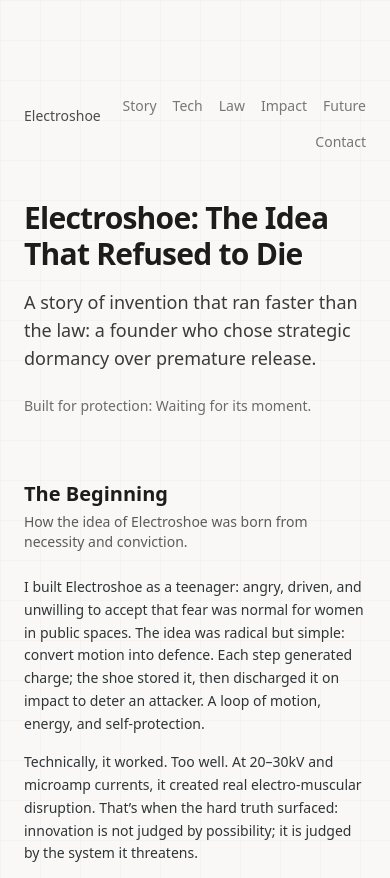
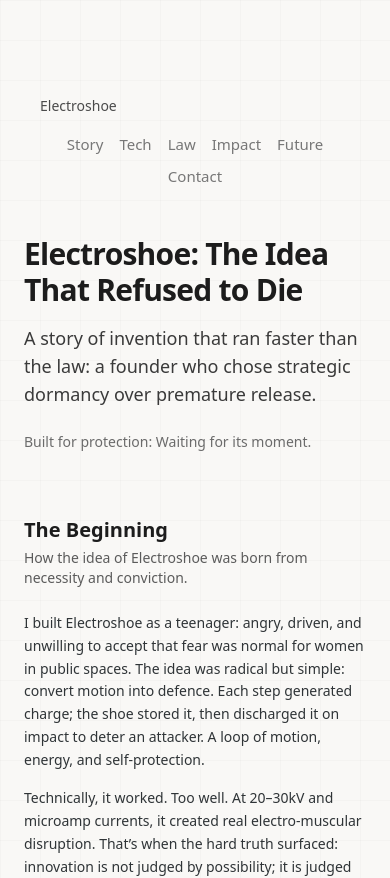
Before and after one commit to vishal23S/Electroshoe, a React (Vite) app: page / in a window 390 px wide. Shown: the top 878 px of the page. Built offline with nearby package versions, Linux system fonts and the light colour scheme.

Commit message:
formatting menu

```diff
--- a/src/ElectroShoeOnePager.jsx
+++ b/src/ElectroShoeOnePager.jsx
@@ -30,28 +30,35 @@ linear-gradient(90deg, rgba(0,0,0,0.02) 1px, transparent 1px)`,
       }}
     >
       <div className="max-w-3xl mx-auto px-6 py-20">
-        <header className="flex items-center justify-between mb-12">
-          <div>
-            <div className="text-sm text-[#4b4b4b]">Electroshoe</div>
-          </div>
-          <nav
-  	  className="text-sm text-[#777] flex flex-wrap justify-end gap-4
-sm:gap-6 w-full sm:w-auto mt-4 sm:mt-0">
-  	   <a href="#story" className="hover:text-black transition-colors
-duration-200">Story</a>
-  	   <a href="#tech" className="hover:text-black transition-colors
-duration-200">Tech</a>
-  	   <a href="#law" className="hover:text-black transition-colors
-duration-200">Law</a>
-  	   <a href="#impact" className="hover:text-black transition-colors
-duration-200">Impact</a>
-  	   <a href="#future" className="hover:text-black transition-colors
-duration-200">Future</a>
-  	   <a href="#contact" className="hover:text-black
-transition-colors
-duration-200">Contact</a>
-	  </nav>
-        </header>
+        <header className="mb-12">
+  <div className="max-w-3xl mx-auto px-4 sm:px-6">
+    {/* Row 1: logo (always) + desktop menu */}
+    <div className="flex items-center justify-between py-4">
+      <div className="text-sm text-[#4b4b4b]">Electroshoe</div>
+
+      {/* Desktop menu (inline, no wrap) */}
+      <nav className="hidden sm:flex gap-6 text-sm text-[#777]">
+        <a href="#story"  className="hover:text-black transition-colors">Story</a>
+        <a href="#tech"   className="hover:text-black transition-colors">Tech</a>
+        <a href="#law"    className="hover:text-black transition-colors">Law</a>
+        <a href="#impact" className="hover:text-black transition-colors">Impact</a>
+        <a href="#future" className="hover:text-black transition-colors">Future</a>
+        <a href="#contact"className="hover:text-black transition-colors">Contact</a>
+      </nav>
+    </div>
+
+    {/* Mobile menu (its own row, centered, wraps nicely) */}
+    <nav className="sm:hidden flex flex-wrap justify-center gap-x-4 gap-y-2 text-[15px] text-[#777] leading-6">
+      <a href="#story"  className="hover:text-black">Story</a>
+      <a href="#tech"   className="hover:text-black">Tech</a>
+      <a href="#law"    className="hover:text-black">Law</a>
+      <a href="#impact" className="hover:text-black">Impact</a>
+      <a href="#future" className="hover:text-black">Future</a>
+      <a href="#contact"className="hover:text-black">Contact</a>
+    </nav>
+  </div>
+</header>
+
 
         {/* Hero */}
         <main className="mb-16 text-left">
```
